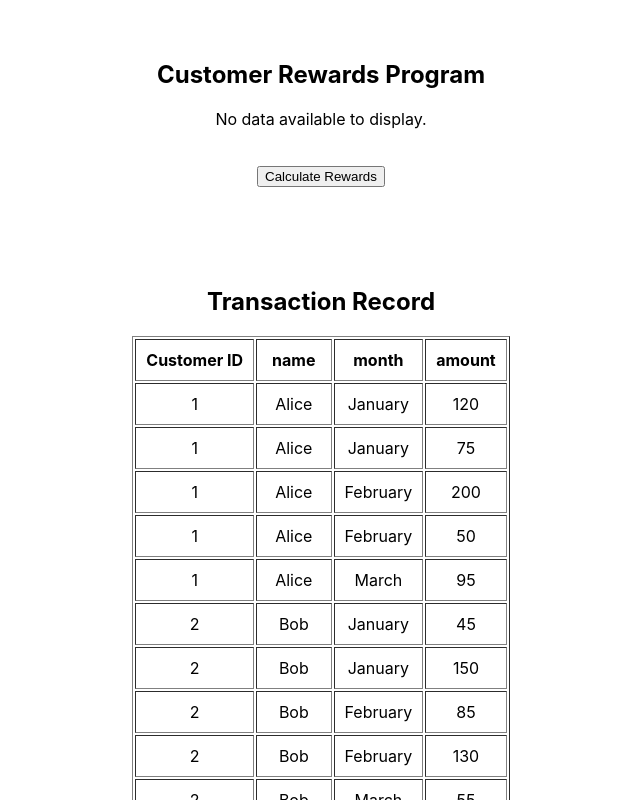
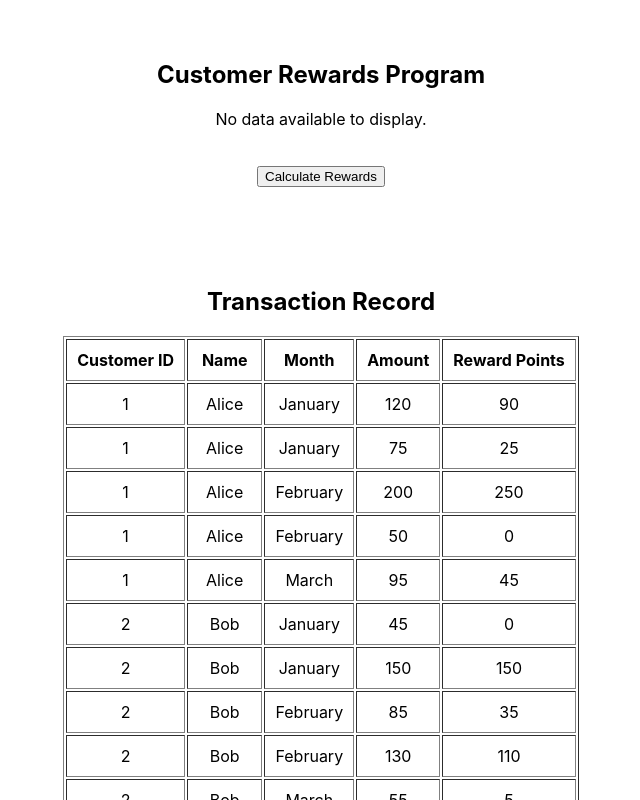
Before and after one commit to shubhamwani96/Shubham_Wani_UIAssignment, a React (Create React App) app: page / in a window 1280 px wide. Shown: the top 800 px of the page, without its empty margins (319-959 px from the left). Built offline with nearby package versions, Linux system fonts and the light colour scheme.

Commit message:
Label Changes

```diff
--- a/src/components/table/Table.js
+++ b/src/components/table/Table.js
@@ -20,6 +20,7 @@ export const Table = ({ tablename, rewards, schema, tran }) => {
               rewards.map((customer) => (
                 <tr key={customer.customerId}>
                   <td>{customer.customerId}</td>
+                  <td>{customer.name}</td>
                   <td>{customer.monthlyRewards["January"] || 0}</td>
                   <td>{customer.monthlyRewards["February"] || 0}</td>
                   <td>{customer.monthlyRewards["March"] || 0}</td>
@@ -35,6 +36,7 @@ export const Table = ({ tablename, rewards, schema, tran }) => {
                   <td>{transaction.name}</td>
                   <td>{transaction.month}</td>
                   <td>{transaction.amount}</td>
+                  <td>{transaction.point}</td>
                 </tr>
               ))}
           </tbody>
--- a/src/composites/rewardPoints/Rewards.js
+++ b/src/composites/rewardPoints/Rewards.js
@@ -39,7 +39,6 @@ export const Rewards = () => {
 
     return points;
   };
-  console.log(calculatePoints);
 
   // Process transactions to calculate rewards
   const calculateRewards = () => {
@@ -71,10 +70,11 @@ export const Rewards = () => {
         rewards={rewards}
         schema={[
           { index: 0, label: "Customer ID" },
-          { index: 1, label: "January" },
-          { index: 2, label: "February" },
-          { index: 3, label: "March" },
-          { index: 4, label: "Total Points" },
+          { index: 1, label: "Name" },
+          { index: 2, label: "January" },
+          { index: 3, label: "February" },
+          { index: 4, label: "March" },
+          { index: 5, label: "Total Reward Points" },
         ]}
       />
 
--- a/src/composites/transactionRecord/Transaction.js
+++ b/src/composites/transactionRecord/Transaction.js
@@ -22,7 +22,19 @@ export const Transaction = () => {
         console.error("There was a problem with the fetch operation:", error);
       });
   }, []); // Empty dependency array ensures this effect runs only once after the initial render
+  const calculatePoints = (amount) => {
+    const purchaseAmount = parseFloat(amount);
 
+    let points = 0;
+    if (purchaseAmount > 100) {
+      points += (purchaseAmount - 100) * 2; // 2 points for each dollar over $100
+      points += 50; // 50 points for the $50 between $50 and $100
+    } else if (purchaseAmount > 50) {
+      points += purchaseAmount - 50; // 1 point for each dollar over $50
+    }
+
+    return points;
+  };
   // Function to calculate reward points
   const flattenedData = transactionData.flatMap((customer) =>
     customer.transactions.map((transaction, index) => ({
@@ -31,6 +43,7 @@ export const Transaction = () => {
       name: customer.name,
       month: transaction.month,
       amount: transaction.amount,
+      point: calculatePoints(transaction.amount),
     }))
   );
 
@@ -41,9 +54,10 @@ export const Transaction = () => {
         tran={flattenedData}
         schema={[
           { index: 0, label: "Customer ID" },
-          { index: 1, label: "name" },
-          { index: 2, label: "month" },
-          { index: 3, label: "amount" },
+          { index: 1, label: "Name" },
+          { index: 2, label: "Month" },
+          { index: 3, label: "Amount" },
+          { index: 3, label: "Reward Points" },
         ]}
       />
     </div>
```
